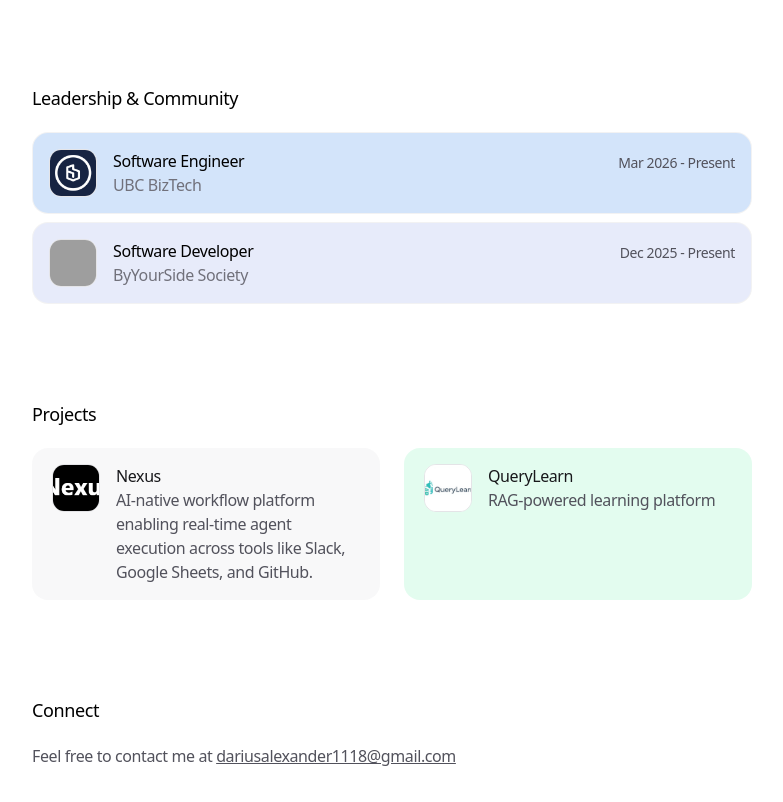
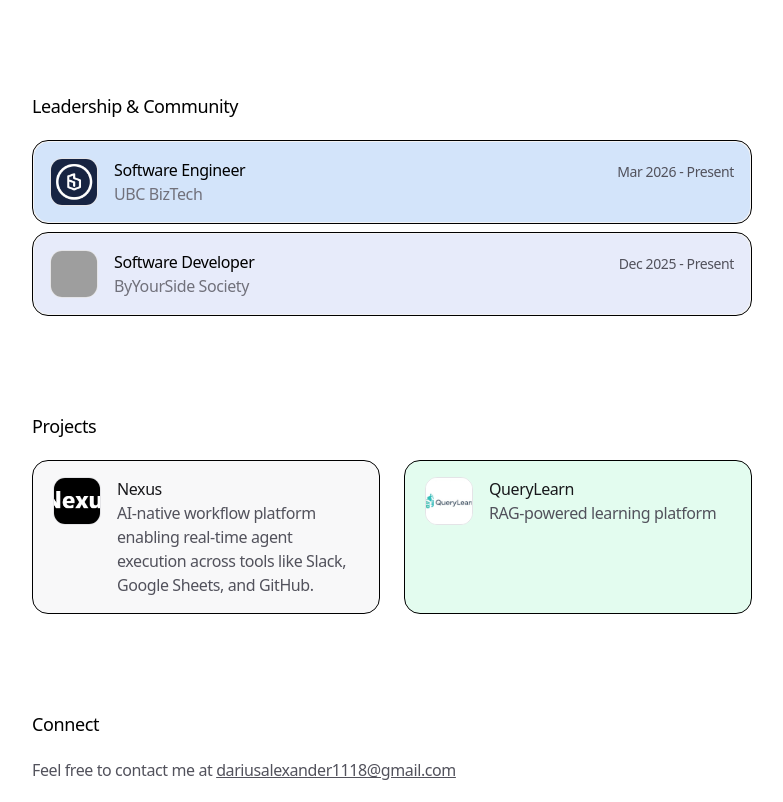
Before and after one commit to Darius-Alexander/portfolio, a Next.js app: page / in a window 1280 px wide. Shown: the part 860-1662 px from the top of the page, without its empty margins (248-1031 px from the left). Built offline with nearby package versions, Linux system fonts and the light colour scheme; grey boxes are pictures that could not be loaded.

Commit message:
card UI update

```diff
--- a/app/about/page.tsx
+++ b/app/about/page.tsx
@@ -54,7 +54,7 @@ export default function AboutPage() {
           {EDUCATION.map((edu) => (
             <div
               key={edu.id}
-              className="relative overflow-hidden rounded-2xl bg-zinc-300/30 p-[1px] dark:bg-zinc-600/30"
+              className="relative overflow-hidden rounded-2xl bg-zinc-300/30 p-[1px] dark:bg-zinc-600/30 border border-black dark:border-zinc-800"
             >
               <div className={`relative h-full w-full rounded-[15px] p-4 ${edu.colorClasses || 'bg-white dark:bg-zinc-950'}`}>
                 <div className="flex items-center justify-between items-start">
@@ -101,7 +101,7 @@ export default function AboutPage() {
           {SIDE_QUEST_GOALS.map((quest) => (
             <div
               key={quest.id}
-              className="relative overflow-hidden rounded-2xl bg-zinc-300/30 p-[1px] dark:bg-zinc-600/30"
+              className="relative overflow-hidden rounded-2xl bg-zinc-300/30 p-[1px] dark:bg-zinc-600/30 border border-black dark:border-zinc-800"
             >
               <div className="relative flex h-full w-full flex-col items-center rounded-[15px] bg-white px-5 pt-6 pb-5 dark:bg-zinc-950">
                 <SpeedometerGauge
--- a/components/ExperienceCard.tsx
+++ b/components/ExperienceCard.tsx
@@ -29,7 +29,7 @@ export function ExperienceCard({
 
   return (
     <Wrapper
-      className="relative overflow-hidden rounded-2xl bg-zinc-300/30 p-[1px] dark:bg-zinc-600/30"
+      className="relative overflow-hidden rounded-2xl bg-zinc-300/30 p-[1px] dark:bg-zinc-600/30 border border-black dark:border-zinc-800"
       {...wrapperProps}
     >
       <Spotlight
--- a/components/ProjectCard.tsx
+++ b/components/ProjectCard.tsx
@@ -67,7 +67,7 @@ function ProjectVideo({ src }: { src: string }) {
 
 export function ProjectCard({ name, description, link, video, logo, colorClasses }: ProjectCardProps) {
   return (
-    <div className={`space-y-3 rounded-2xl p-4 ${colorClasses || 'bg-white dark:bg-zinc-950'}`}>
+    <div className={`space-y-3 rounded-2xl p-4 border border-black dark:border-zinc-800 ${colorClasses || 'bg-white dark:bg-zinc-950'}`}>
       {video && (
         <div className="relative rounded-2xl bg-zinc-50/40 p-1 ring-1 ring-zinc-200/50 ring-inset dark:bg-zinc-950/40 dark:ring-zinc-800/50">
           <ProjectVideo src={video} />
```
